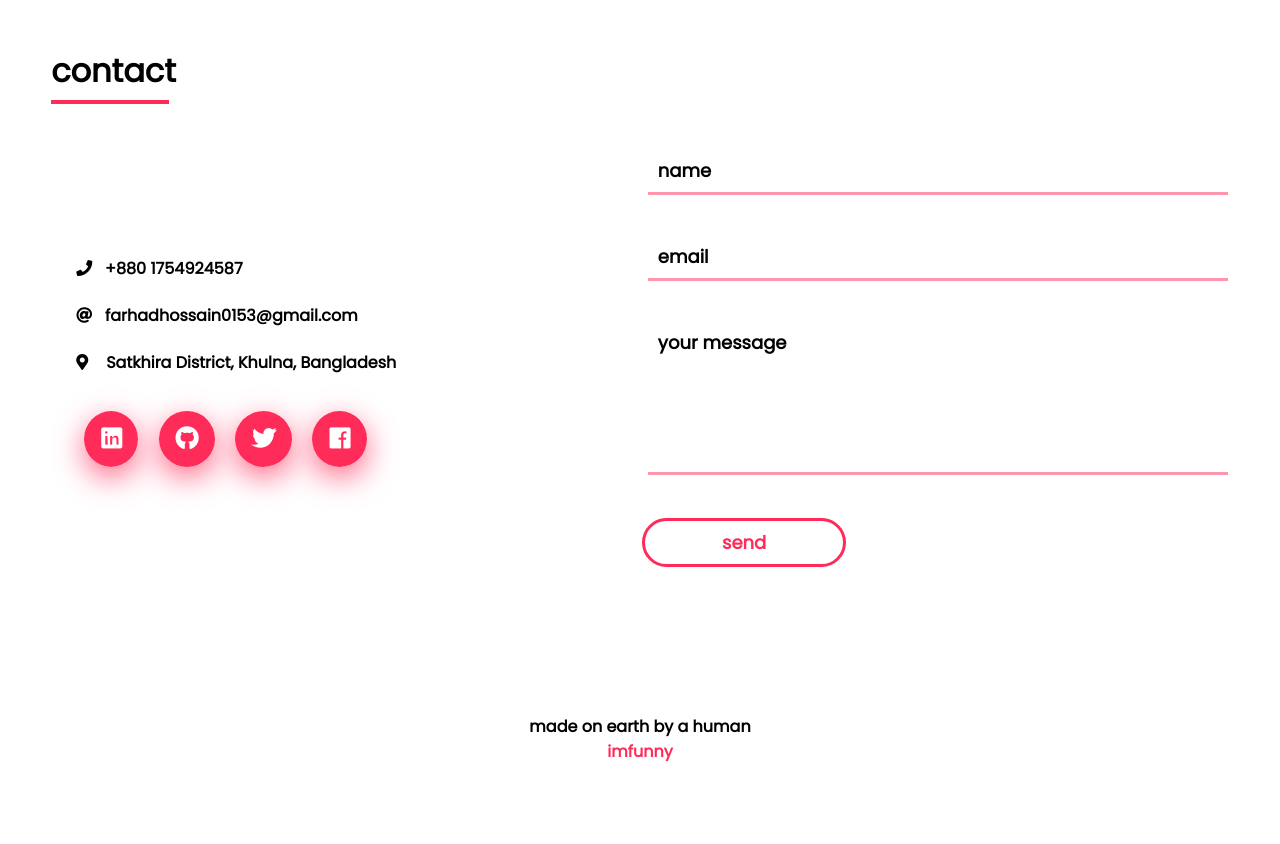
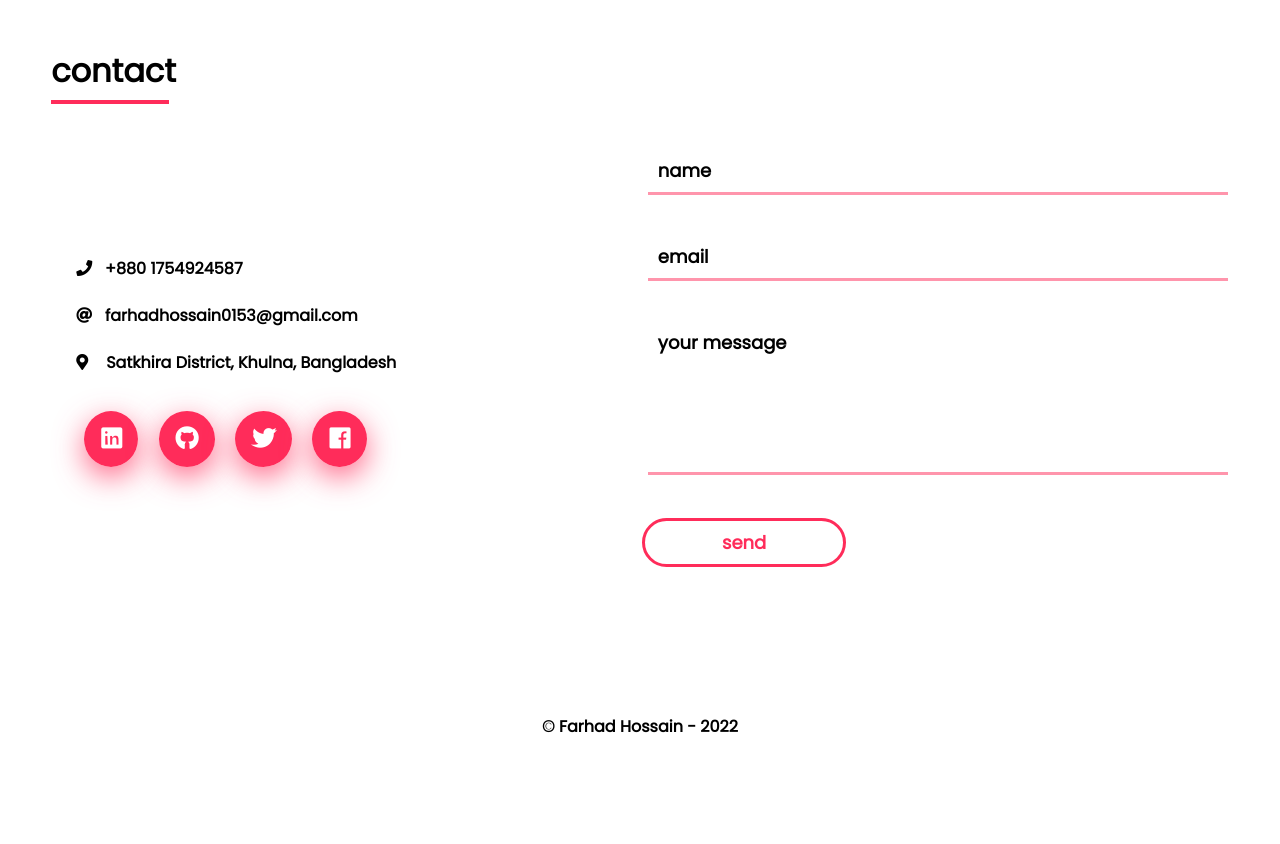
Before and after one commit to Md-FarhadHossain/little-portfolio, a plain HTML site: page index.html in a window 1280 px wide. Shown: the part 2020-2864 px from the top of the page. After the commit the page ends 2839 px from the top, so only its background shows below. Drawn offline with nearby package versions, Linux system fonts and the light colour scheme.

Commit message:
footer added

```diff
--- a/index.html
+++ b/index.html
@@ -243,8 +243,7 @@
       </table>
     </div>
     <div id="footer">
-      made on earth by a human <br />
-      <a href="https://imfunniee.github.io">imfunny</a>
+      &copy; Farhad Hossain - 2022
     </div>
     <script src="index.js" type="text/javascript"></script>
 
```
